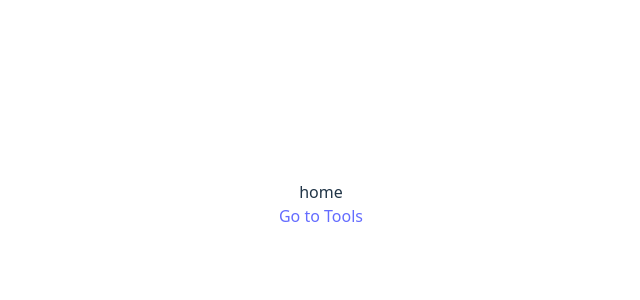
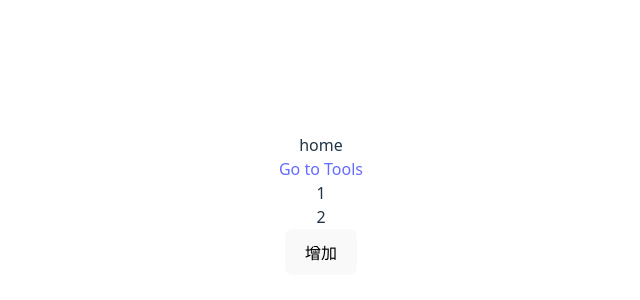
Before and after one commit to catpawx/vue-h5-template, a Vue app: page /#/home in a window 1280 px wide. Shown: the part 196-496 px from the top of the page, without its empty margins (319-959 px from the left). Built offline with nearby package versions, Linux system fonts and the light colour scheme.

Commit message:
feat:添加pinia

```diff
--- a/package.json
+++ b/package.json
@@ -10,16 +10,16 @@
     "preview": "vite preview"
   },
   "dependencies": {
+    "pinia": "^3.0.2",
     "vue": "^3.5.13",
     "vue-router": "^4.5.1"
   },
   "devDependencies": {
+    "@types/node": "^22.15.23",
     "@vitejs/plugin-vue": "^5.2.3",
     "@vue/tsconfig": "^0.7.0",
     "typescript": "~5.8.3",
     "vite": "^6.3.5",
-    "vue-tsc": "^2.2.8",
-    "@types/node": "^22.15.23"
-
+    "vue-tsc": "^2.2.8"
   }
 }
--- a/src/main.ts
+++ b/src/main.ts
@@ -2,7 +2,13 @@ import { createApp } from "vue";
 import "./style.css";
 import App from "./App.vue";
 import router from "./router";
+import { store } from "./store";
 
 const app = createApp(App);
+
+// 路由
 app.use(router);
+// store
+app.use(store);
+
 app.mount("#app");
--- /dev/null
+++ b/src/store/index.ts
@@ -0,0 +1,3 @@
+import { createPinia } from "pinia";
+const store = createPinia();
+export { store };
--- /dev/null
+++ b/src/store/modules/demo.ts
@@ -0,0 +1,21 @@
+import { defineStore } from "pinia";
+import { store } from "@/store";
+
+export const useDemoStore = defineStore("demo", {
+  state: () => ({
+    count: 1,
+    name: "demo",
+  }),
+  getters: {
+    doubleCount: (state) => state.count * 2,
+  },
+  actions: {
+    increment() {
+      this.count++;
+    },
+  },
+});
+
+export const useDemoStoreHook = () => {
+  return useDemoStore(store);
+};
--- a/src/views/home/index.vue
+++ b/src/views/home/index.vue
@@ -1,6 +1,12 @@
-<script setup lang="ts"></script>
-
 <template>
   <div>home</div>
   <RouterLink to="/tools">Go to Tools</RouterLink>
+  <div>{{ demoStore.count }}</div>
+  <div>{{ demoStore.doubleCount }}</div>
+  <button @click="demoStore.increment()">增加</button>
 </template>
+
+<script setup lang="ts">
+import { useDemoStore } from "@/store/modules/demo";
+const demoStore = useDemoStore();
+</script>
```
Also changed, not shown: 1 other file (tests, documents, lock files or other folders).
